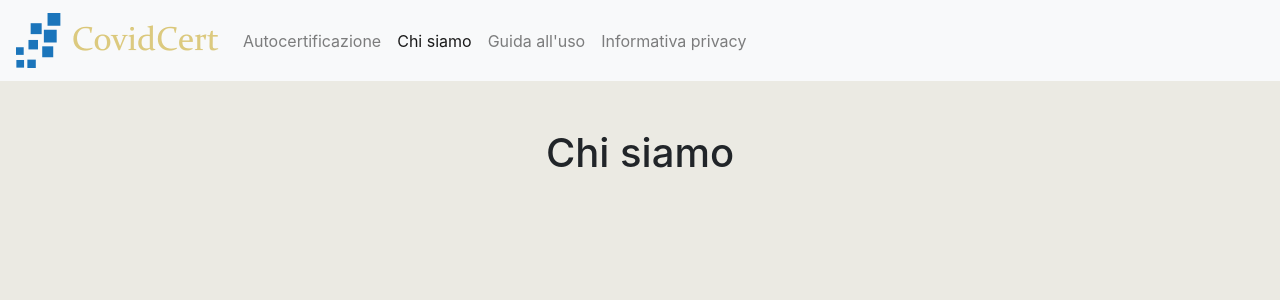
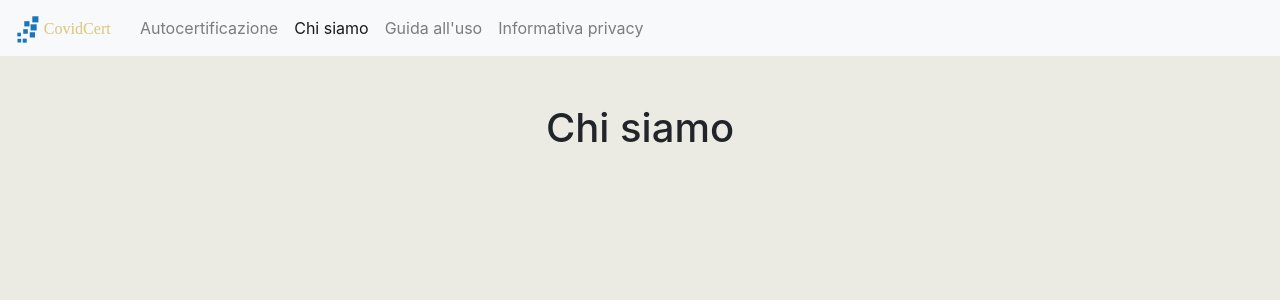
Before and after one commit to Ceeresa/autocertificazione, a Jekyll site: the page built from chi-siamo.md, in a window 1280 px wide. Shown: the top 300 px of the page. Built offline with Jekyll 4.4.1, drawn with Linux system fonts in a browser that asks for light colours; comment, search, counter and statistics services are not loaded.

Commit message:
logo svg

```diff
--- a/_includes/nav.html
+++ b/_includes/nav.html
@@ -1,5 +1,5 @@
 <nav class="navbar navbar-expand-md bg-light navbar-light">
-    <a class="navbar-brand" href="./"><img src="/img/covidcert.png" alt="CovidCert"></a>
+    <a class="navbar-brand" href="./"><img src="/img/covidcert.svg" width="100px" alt="CovidCert"></a>
     <button class="navbar-toggler" type="button" data-toggle="collapse" data-target="#collapsibleNavbar">
       <span class="navbar-toggler-icon"></span>
     </button>
```
Also changed, not shown: img/covidcert.png (deleted), img/covidcert.svg (added), img/logo.svg (deleted).
